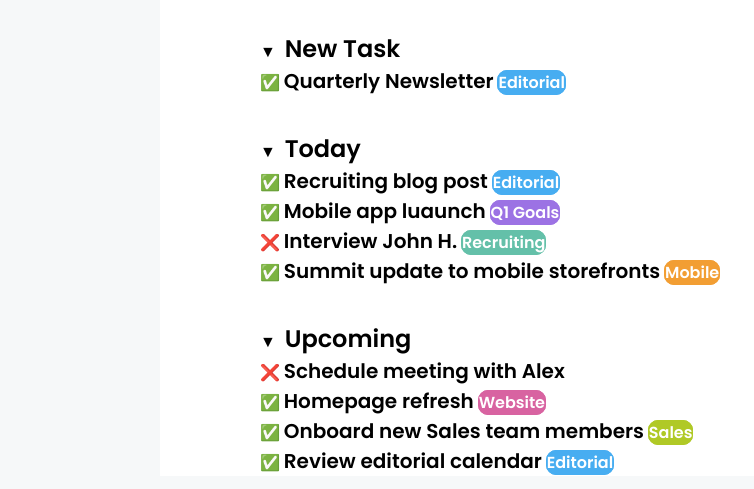
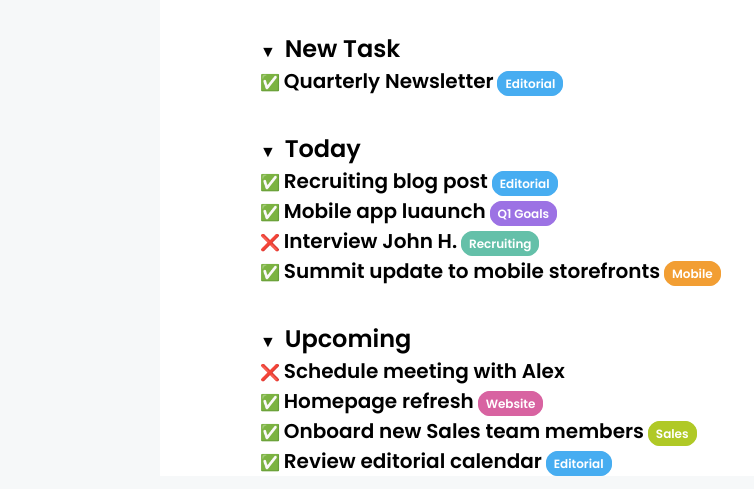
Before and after one commit to SimoCrash/html-css-toboolist, a plain HTML site: page index.html in a window 1280 px wide. Shown: the part 335-824 px from the top of the page, without its empty margins (0-754 px from the left). Drawn offline with Linux system fonts and the light colour scheme.

Commit message:
classi sistemate-fine

```diff
--- a/css/style.css
+++ b/css/style.css
@@ -82,58 +82,43 @@ p {
     font-size: 20px;
 }
 
+.main-button {
+    margin-top: 20px;
+    color: white;
+    display: inline;
+    border-radius: 12px;
+    font-size: 12px;
+    padding: 3px 7px;
+}
+
 .editorial {
-    margin-top: 20px;
     background-color: #47ADF1;
     border: 1px solid #47ADF1;
-    color: white;
-    display: inline;
-    border-radius: 10px;
 }
 
 .goals {
-    margin-top: 20px;
     background-color: #9C72E4;
     border: 1px solid #9C72E4;
-    color: white;
-    display: inline;
-    border-radius: 10px;
 }
 
 .recruiting {
-    margin-top: 20px;
     background-color: #64C0A9;
     border: 1px solid #64C0A9;
-    color: white;
-    display: inline;
-    border-radius: 10px;
 }
 
 .mobile {
-    margin-top: 20px;
     background-color: #F29E33;
     border: 1px solid #F29E33;
-    color: white;
-    display: inline;
-    border-radius: 10px;
 }
 
 .website {
-    margin-top: 20px;
     background-color: #D863A1;
     border: 1px solid #D863A1;
-    color: white;
-    display: inline;
-    border-radius: 10px;
 }
 
 .sales {
-    margin-top: 20px;
     background-color: #B0C926;
     border: 1px solid #B0C926;
-    color: white;
-    display: inline;
-    border-radius: 10px;
 }
 
 
--- a/index.html
+++ b/index.html
@@ -56,17 +56,17 @@
                 <div>
                     &#9989;
                     <p>Mobile app luaunch</p>
-                    <div class="goals">Q1 Goals</div>
+                    <div class="goals main-button">Q1 Goals</div>
                 </div>
                 <div>
                     &#10060;
                     <p>Interview John H.</p>
-                    <div class="recruiting">Recruiting</div>
+                    <div class="recruiting main-button">Recruiting</div>
                 </div>
                 <div>
                     &#9989;
                     <p>Summit update to mobile storefronts</p>
-                    <div class="mobile">Mobile</div>
+                    <div class="mobile main-button">Mobile</div>
                 </div>
             </li>
             <li>
@@ -79,17 +79,17 @@
                 <div>
                     &#9989;
                     <p>Homepage refresh</p>
-                    <div class="website">Website</div>
+                    <div class="website main-button">Website</div>
                 </div>
                 <div>
                     &#9989;
                     <p>Onboard new Sales team members</p>
-                    <div class="sales">Sales</div>
+                    <div class="sales main-button">Sales</div>
                 </div>
                 <div>
                     &#9989;
                     <p>Review editorial calendar</p>
-                    <div class=" editorial main-button">Editorial</div>
+                    <div class="editorial main-button">Editorial</div>
                 </div>
             </li>
         </ul>
```
